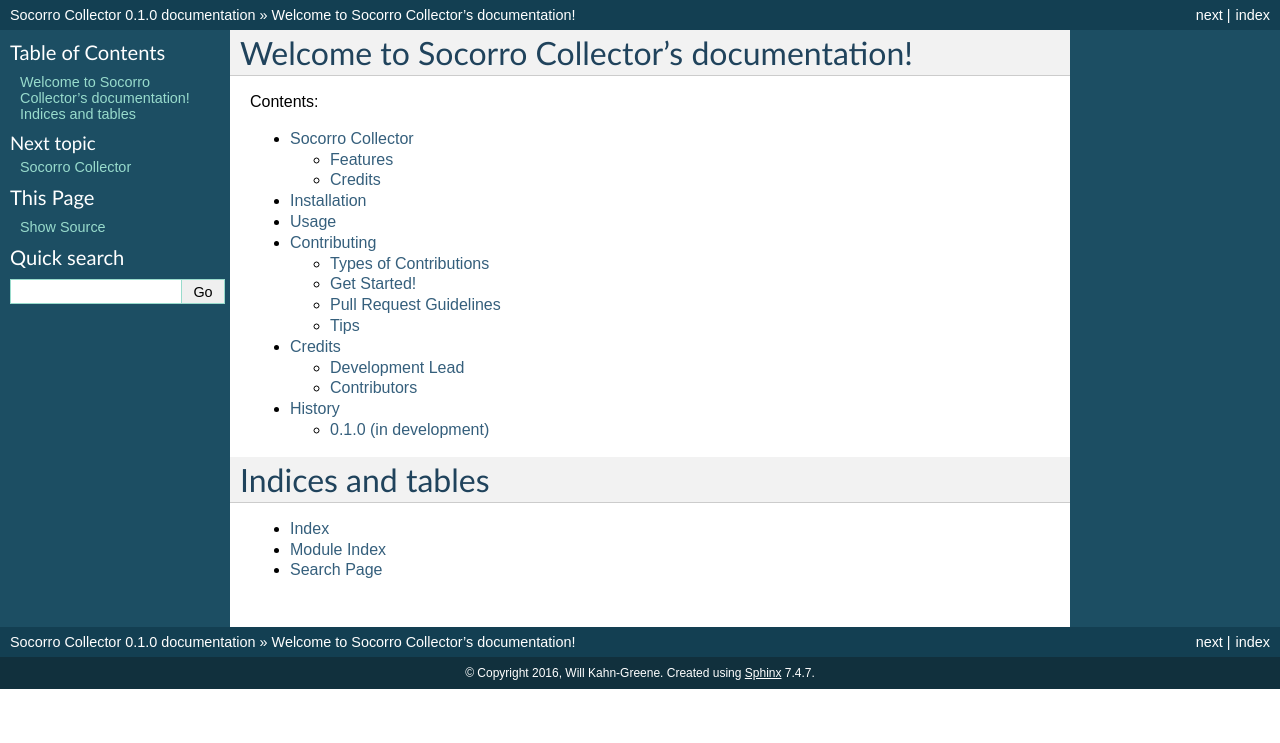
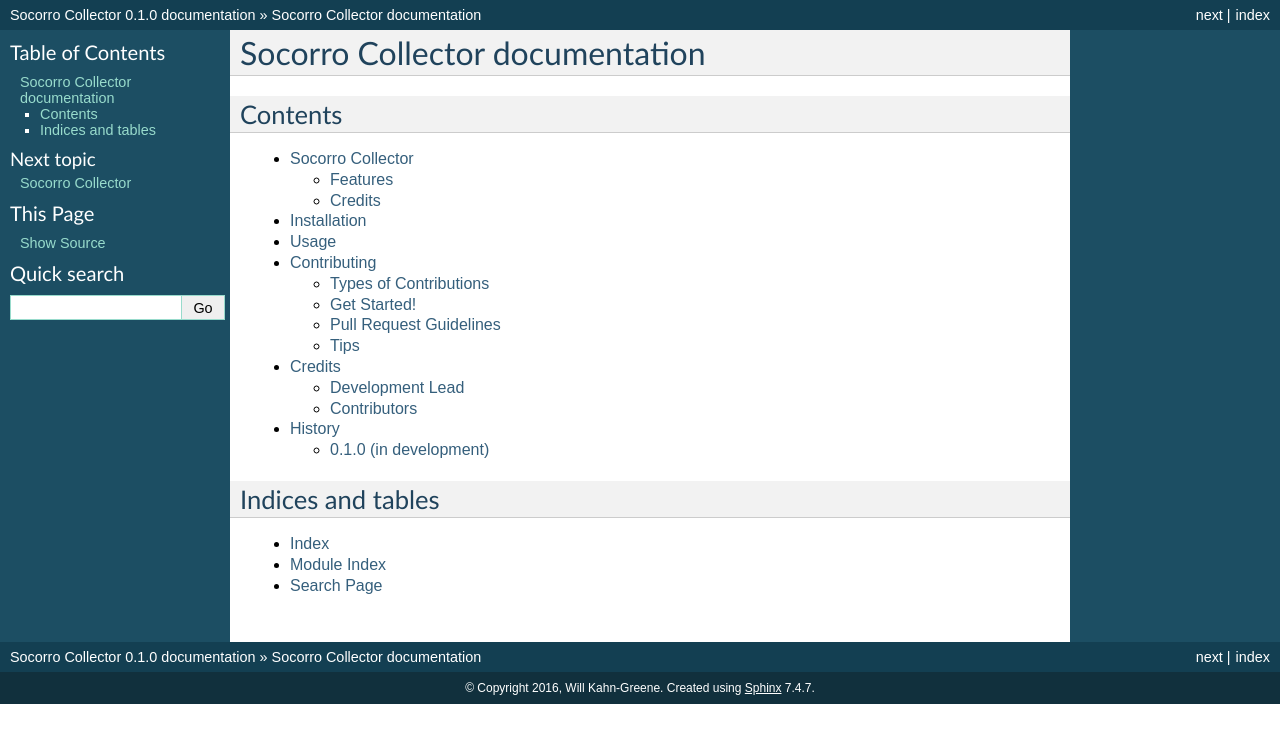
Before and after one commit to wincax88/socorro-collector, a Sphinx documentation site: the page built from docs/index.rst, in a window 1280 px wide. Shown: the top 743 px of the page. Built offline with Sphinx 7.4.7, drawn with Linux system fonts in a browser that asks for light colours; some of the changed lines change nothing that is shown.

Commit message:
Fix docs index

```diff
--- a/docs/index.rst
+++ b/docs/index.rst
@@ -1,12 +1,9 @@
-.. socorro_collector documentation master file, created by
-   sphinx-quickstart on Tue Jul  9 22:26:36 2013.
-   You can adapt this file completely to your liking, but it should at least
-   contain the root `toctree` directive.
+===============================
+Socorro Collector documentation
+===============================
 
-Welcome to Socorro Collector's documentation!
-======================================
-
-Contents:
+Contents
+========
 
 .. toctree::
    :maxdepth: 2
```
